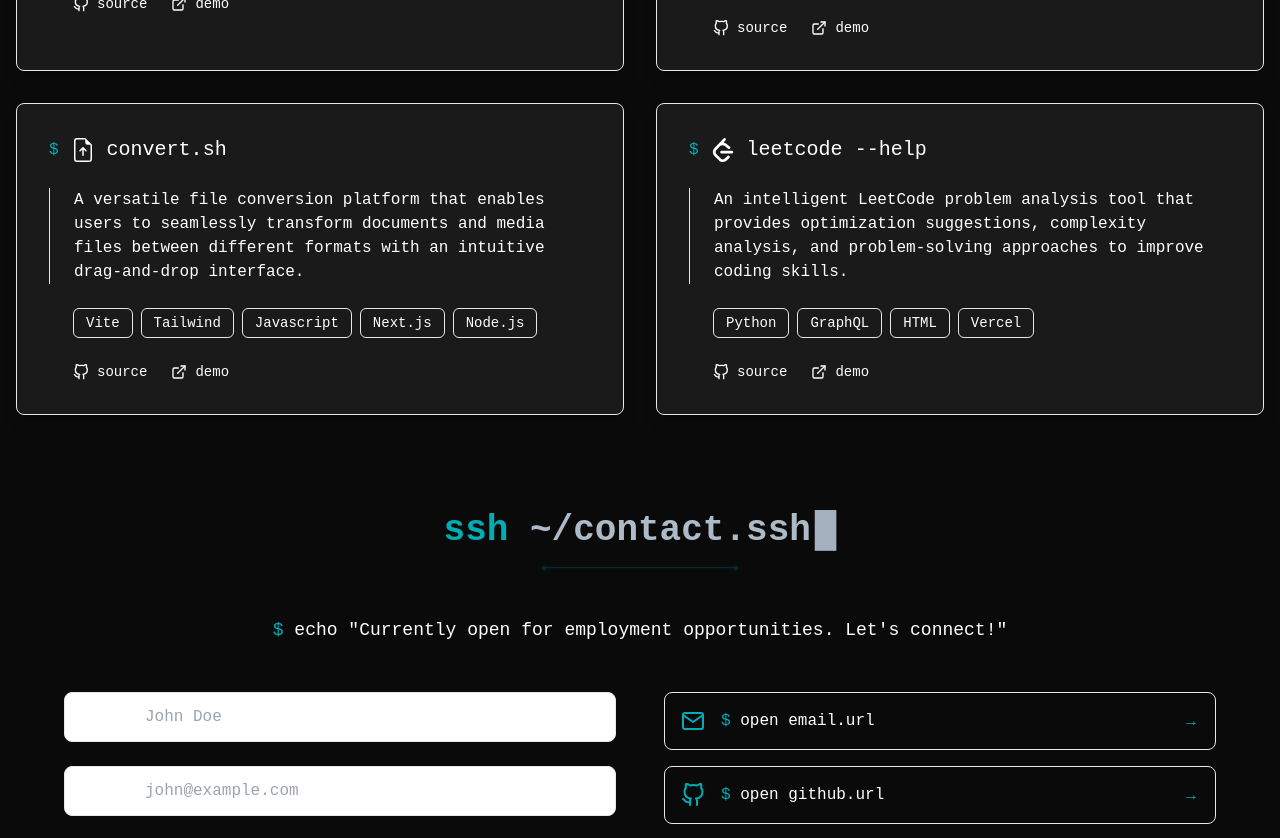
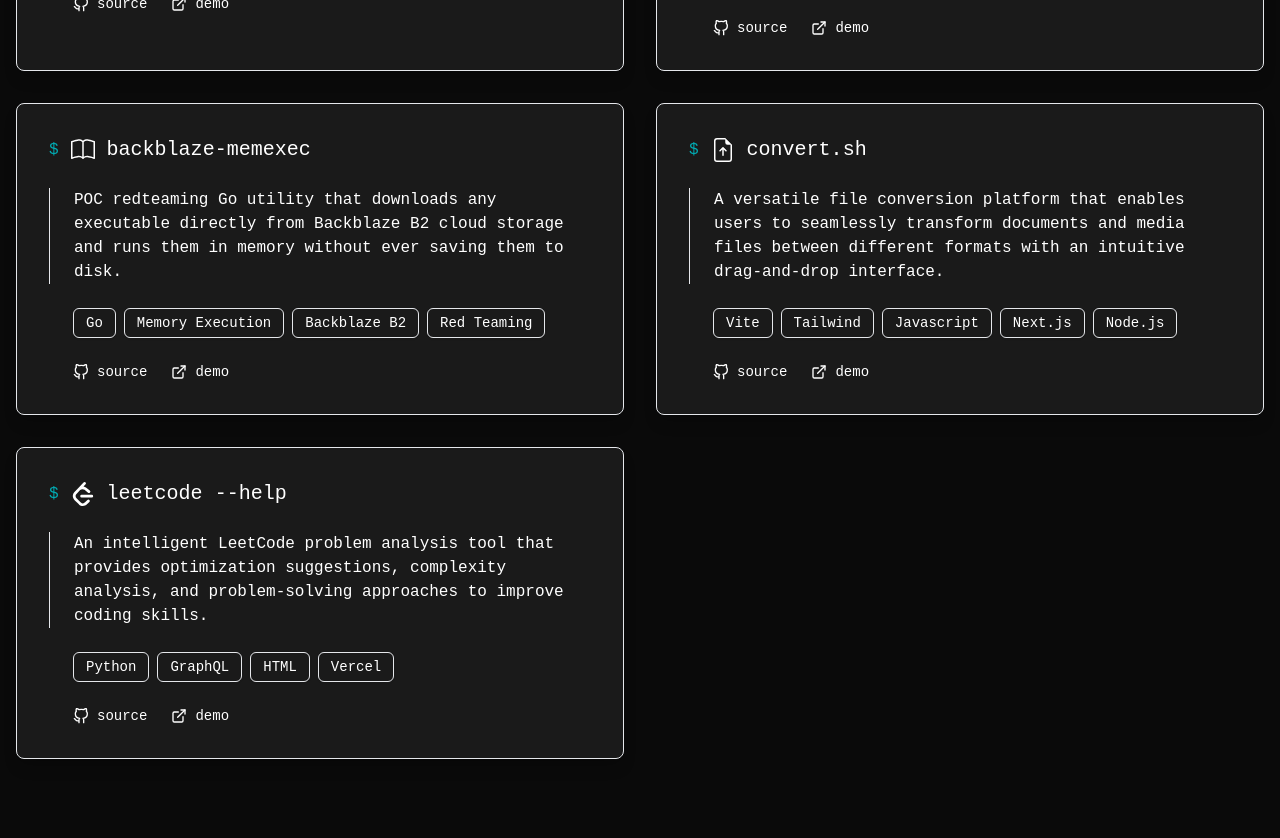
Before and after one commit to carved4/portfolio, a Next.js app: page / in a window 1280 px wide. Shown: the part 2260-3098 px from the top of the page. Built offline with nearby package versions, Linux system fonts and the light colour scheme.

Commit message:
new project

```diff
--- a/src/components/Projects.tsx
+++ b/src/components/Projects.tsx
@@ -23,7 +23,15 @@ const projects = [
     tech: ['Go', 'ChaCha20', 'Memory Execution', 'Malware Development'],
     github: 'https://github.com/carved4/gocrypter',
     live: 'https://github.com/carved4/gocrypter/blob/main/README.md',
-    icon: BsBook, // Using the book icon as a placeholder
+    icon: BsBook,
+  },
+  {
+    title: 'backblaze-memexec',
+    description: 'POC redteaming Go utility that downloads any executable directly from Backblaze B2 cloud storage and runs them in memory without ever saving them to disk.',
+    tech: ['Go', 'Memory Execution', 'Backblaze B2', 'Red Teaming'],
+    github: 'https://github.com/carved4/backblaze-memexec',
+    live: 'https://github.com/carved4/backblaze-memexec/blob/main/README.md',
+    icon: BsBook,
   },
   {
     title: 'convert.sh',
```
